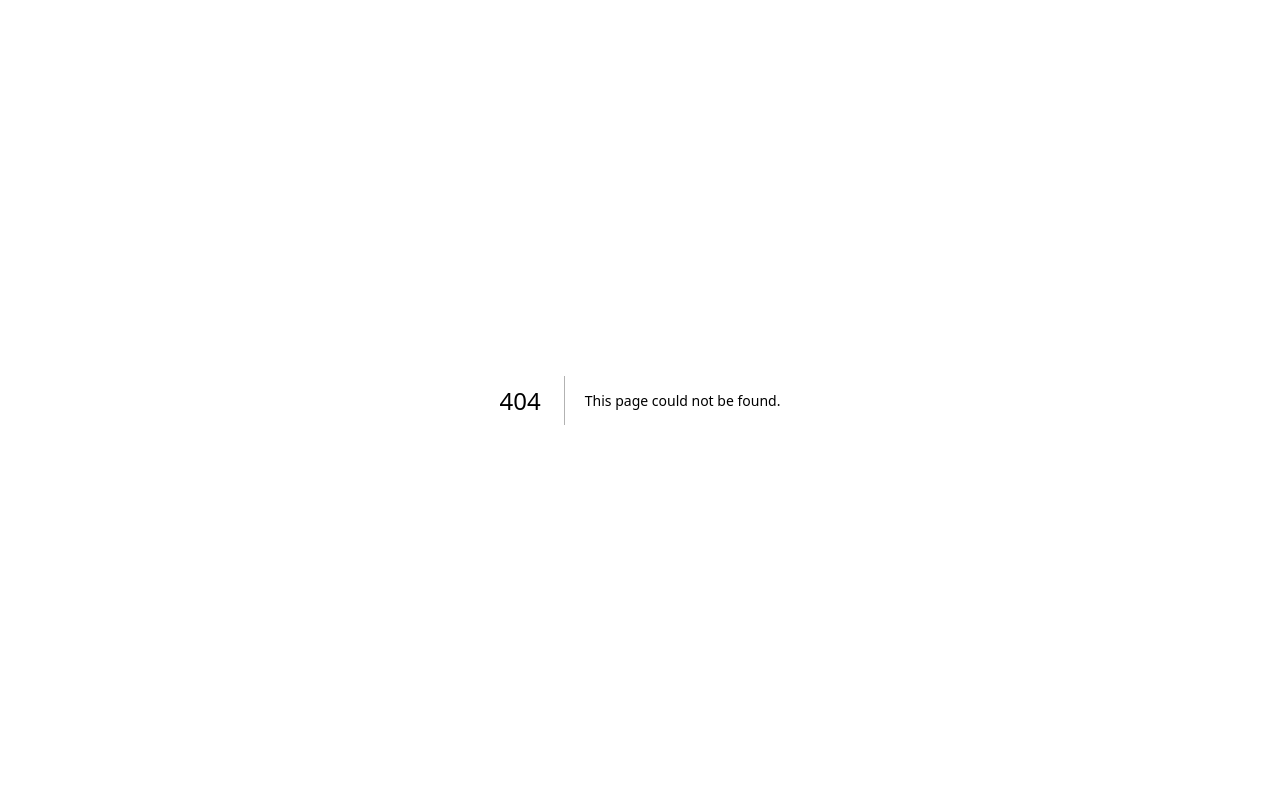
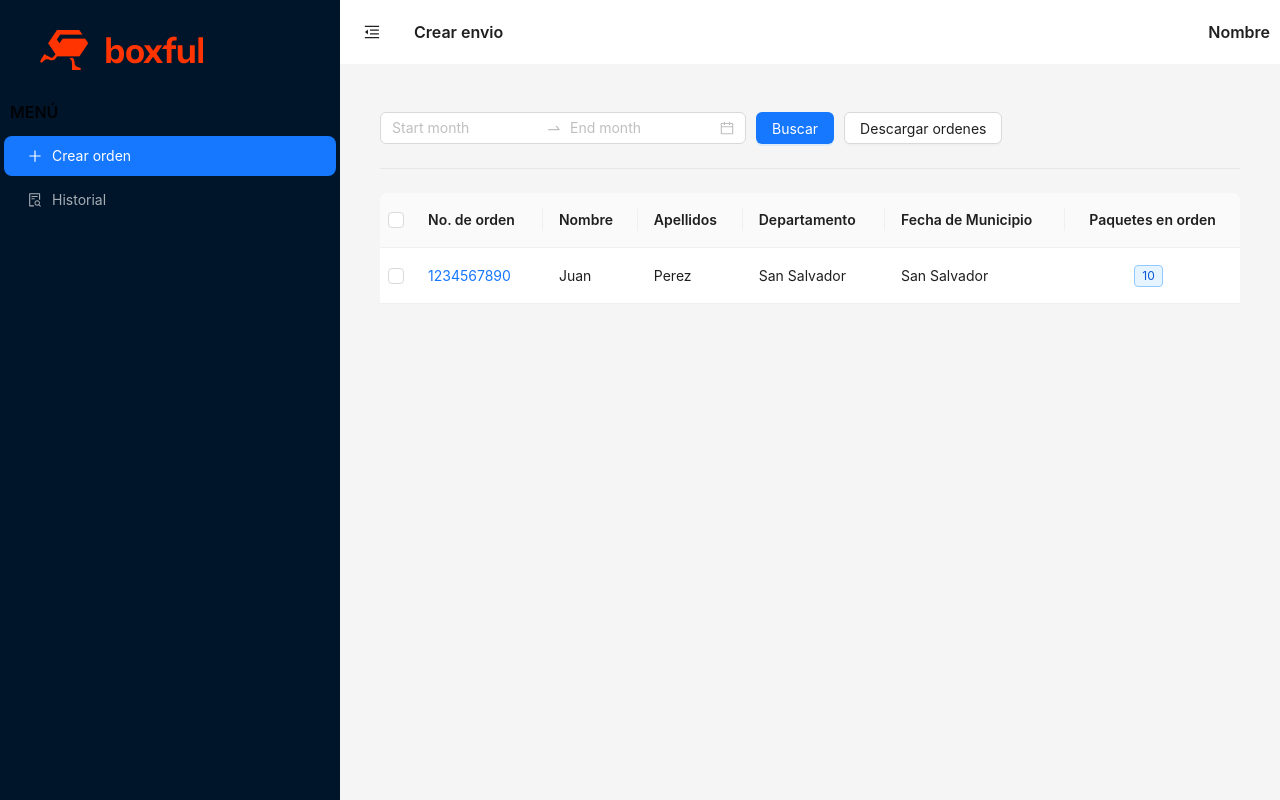
Before and after one commit to jralvarenga/boxful-frontend, a Next.js app: page /orders in a window 1280 px wide. Before the commit this address had no page. Built offline with nearby package versions, Linux system fonts and the light colour scheme; what @ant-design/nextjs-registry would draw is missing.

Commit message:
feat(ui): history page
adding history page

```diff
--- /dev/null
+++ b/src/app/(app)/orders/page.tsx
@@ -0,0 +1,101 @@
+"use client"
+
+import {
+  Button,
+  DatePicker,
+  Divider,
+  Flex,
+  Table,
+  TableColumnsType,
+  TableProps,
+  Tag,
+} from "antd"
+import { Content } from "antd/es/layout/layout"
+import { useRouter } from "next/navigation"
+
+interface DataType {
+  id: string
+  firstName: string
+  lastName: string
+  department: string
+  municipality: string
+  numberOfPackages: number
+}
+
+const columns: TableColumnsType<DataType> = [
+  {
+    title: "No. de orden",
+    dataIndex: "id",
+    render: (text: string) => <a>{text}</a>,
+  },
+  {
+    title: "Nombre",
+    dataIndex: "firstName",
+  },
+  {
+    title: "Apellidos",
+    dataIndex: "lastName",
+  },
+  {
+    title: "Departamento",
+    dataIndex: "department",
+  },
+  {
+    title: "Fecha de Municipio",
+    dataIndex: "municipality",
+  },
+  {
+    title: "Paquetes en orden",
+    dataIndex: "numberOfPackages",
+    render: (text: string) => <Tag color="blue">{text}</Tag>,
+    align: "center",
+  },
+]
+
+export default function OrdersPage() {
+  const router = useRouter()
+  const rowSelection: TableProps<DataType>["rowSelection"] = {
+    onChange: (selectedRowKeys: React.Key[], selectedRows: DataType[]) => {
+      console.log(
+        `selectedRowKeys: ${selectedRowKeys}`,
+        "selectedRows: ",
+        selectedRows,
+      )
+    },
+    getCheckboxProps: (record: DataType) => ({
+      disabled: record.firstName === "Disabled User", // Column configuration not to be checked
+      name: record.firstName,
+    }),
+  }
+
+  return (
+    <Content>
+      <Flex align="center" gap={10}>
+        <DatePicker.RangePicker picker="month" />
+        <Button type="primary">Buscar</Button>
+        <Button>Descargar ordenes</Button>
+      </Flex>
+      <Divider />
+      <Table<DataType>
+        rowSelection={{ ...rowSelection }}
+        columns={columns}
+        pagination={false}
+        onRow={(record) => ({
+          onClick: () => {
+            router.push(`/orders/${record.id}`)
+          },
+        })}
+        dataSource={[
+          {
+            id: "1234567890",
+            firstName: "Juan",
+            lastName: "Perez",
+            department: "San Salvador",
+            municipality: "San Salvador",
+            numberOfPackages: 10,
+          },
+        ]}
+      />
+    </Content>
+  )
+}
--- a/src/app/(app)/page.tsx
+++ b/src/app/(app)/page.tsx
@@ -1,3 +1,5 @@
+import { redirect } from "next/navigation"
+
 export default function Home() {
-  return <span>xd</span>
+  redirect("/orders")
 }
--- a/src/components/app-layout.tsx
+++ b/src/components/app-layout.tsx
@@ -14,6 +14,7 @@ import logoImg from "@/assets/images/logo.png"
 import logoMiniImg from "@/assets/images/logo-mini.png"
 import { Button, Flex, Layout, Menu, theme, Typography } from "antd"
 import Image from "next/image"
+import { useRouter } from "next/navigation"
 
 const { Title } = Typography
 const { Header, Sider, Content } = Layout
@@ -23,6 +24,7 @@ interface Props {
 }
 
 export function AppLayout({ children }: Props) {
+  const router = useRouter()
   const [collapsed, setCollapsed] = useState(false)
   const {
     token: { colorBgContainer, borderRadiusLG },
@@ -51,20 +53,28 @@ export function AppLayout({ children }: Props) {
             <Image src={logoImg} width={260} height={40} alt="boxful-logo" />
           )}
         </div>
+        <div style={{ paddingLeft: 10, textTransform: "uppercase" }}>
+          <Title level={5}>Menú</Title>
+        </div>
         <Menu
           theme="dark"
           mode="inline"
           defaultSelectedKeys={["1"]}
+          style={{
+            background: "inherit",
+          }}
           items={[
             {
               key: "1",
               icon: <PlusOutlined />,
               label: "Crear orden",
+              onClick: () => router.push("/orders/create"),
             },
             {
               key: "2",
               icon: <FileSearchOutlined />,
               label: "Historial",
+              onClick: () => router.push("/orders"),
             },
           ]}
         />
```
Also changed, not shown: src/app/(app)/orders/create/page.tsx (line endings or trailing spaces).
